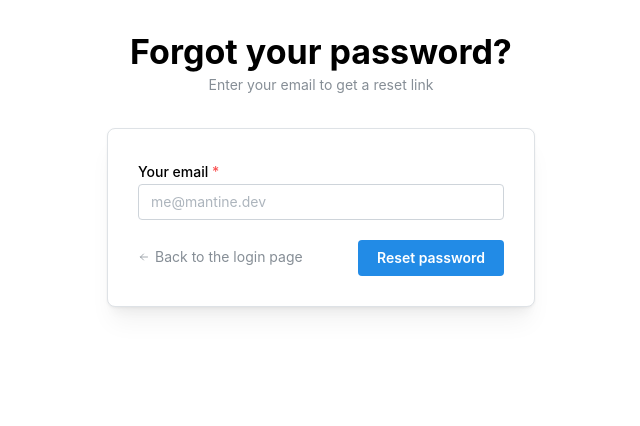
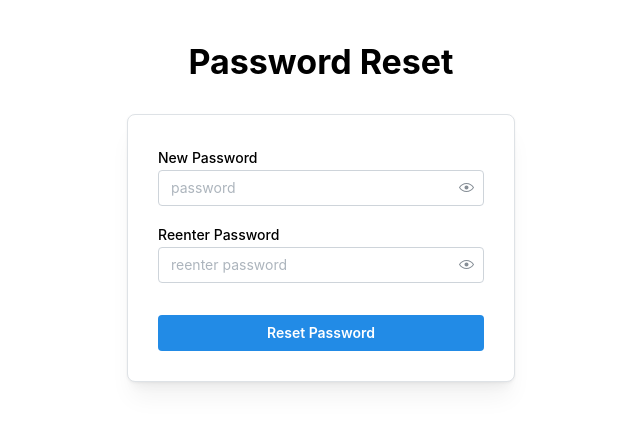
Before and after one commit to Kripesh12/project-v1, a React (Vite) app: page /reset in a window 1280 px wide. Shown: the top 426 px of the page, without its empty margins (319-959 px from the left). Built offline with nearby package versions, Linux system fonts and the light colour scheme.

Commit message:
Implemented sending mail for password reset

```diff
--- /dev/null
+++ b/src/Routes/auth/forgetRoute.jsx
@@ -0,0 +1,8 @@
+import ForgetPasswordPage from "../../page/auth/ForgetPasswordPage";
+
+const forgetRoute = {
+  path: "/forget",
+  element: <ForgetPasswordPage />,
+};
+
+export default forgetRoute;
--- a/src/Routes/auth/resetRoute.jsx
+++ b/src/Routes/auth/resetRoute.jsx
@@ -1,8 +1,8 @@
-import ForgetPasswordPage from "../../page/auth/ForgetPasswordPage";
+import PasswordReset from "../../page/auth/PasswordReset";
 
 const resetRoute = {
   path: "/reset",
-  element: <ForgetPasswordPage />,
+  element: <PasswordReset />,
 };
 
 export default resetRoute;
--- a/src/Routes/index.jsx
+++ b/src/Routes/index.jsx
@@ -2,14 +2,16 @@ import { createBrowserRouter } from "react-router-dom";
 import loginRoute from "./auth/loginRoute";
 import landingPageRoute from "./landingPageRoute";
 import signupRoute from "./auth/signupRoute";
+import forgetRoute from "./auth/forgetRoute";
+import dashboardRoute from "./dashboardRoute";
 import resetRoute from "./auth/resetRoute";
-import dashboardRoute from "./dashboardRoute";
 
 const router = createBrowserRouter([
   landingPageRoute,
   loginRoute,
   signupRoute,
+  forgetRoute,
+  dashboardRoute,
   resetRoute,
-  dashboardRoute,
 ]);
 export default router;
--- a/src/page/auth/ForgetPasswordPage.jsx
+++ b/src/page/auth/ForgetPasswordPage.jsx
@@ -14,9 +14,22 @@ import {
 import { IconArrowLeft } from "@tabler/icons-react";
 import { useNavigate } from "react-router-dom";
 import classes from "./ForgetPasswordPage.module.css";
+import { useState } from "react";
+import api from "../../api";
+import { toast } from "react-toastify";
 
 export default function ForgetPasswordPage() {
   const navigate = useNavigate();
+  const [email, setEmail] = useState("");
+
+  async function handleSubmit() {
+    try {
+      await api.post("/forgot-password", { email: email });
+      toast.success("Reset email send");
+    } catch (e) {
+      toast.error(e.message);
+    }
+  }
   return (
     <Container size={460} my={30}>
       <Title className={classes.title} ta="center">
@@ -27,7 +40,12 @@ export default function ForgetPasswordPage() {
       </Text>
 
       <Paper withBorder shadow="md" p={30} radius="md" mt="xl">
-        <TextInput label="Your email" placeholder="me@mantine.dev" required />
+        <TextInput
+          label="Your email"
+          placeholder="me@mantine.dev"
+          required
+          onChange={(e) => setEmail(e.target.value)}
+        />
         <Group justify="space-between" mt="lg" className={classes.controls}>
           <Anchor c="dimmed" size="sm" className={classes.control}>
             <Center inline>
@@ -40,7 +58,9 @@ export default function ForgetPasswordPage() {
               </Box>
             </Center>
           </Anchor>
-          <Button className={classes.control}>Reset password</Button>
+          <Button className={classes.control} onClick={handleSubmit}>
+            Reset password
+          </Button>
         </Group>
       </Paper>
     </Container>
--- /dev/null
+++ b/src/page/auth/PasswordReset.jsx
@@ -0,0 +1,70 @@
+import { PasswordInput, Paper, Title, Container, Button } from "@mantine/core";
+import classes from "./PasswordReset.module.css";
+import { useNavigate } from "react-router-dom";
+import { useForm } from "@mantine/form";
+import { useContext, useState } from "react";
+import api from "../../api";
+import { toast } from "react-toastify";
+import { UserContext } from "../../App";
+
+export default function PasswordReset() {
+  const user = useContext(UserContext);
+  const { token, UpdateToken } = user;
+  const navigate = useNavigate();
+  const [loading, settLoading] = useState(false);
+  const form = useForm({
+    mode: "uncontrolled",
+    initialValues: { email: "", password: "" },
+    validate: {
+      email: (value) => (/^\S+@\S+$/.test(value) ? null : "Invalid email"),
+      password: (value) =>
+        value.length < 6 ? "Password must be atleast 6 character long" : null,
+    },
+  });
+  async function handelSubmit() {
+    try {
+      settLoading(true);
+      const data = await api.post("/login", form.getValues());
+      UpdateToken(data.data.token);
+      navigate("/dashboard");
+      toast.success("Login Sucessfully");
+    } catch (e) {
+      console.log();
+      if (e.response.status == 400) {
+        toast.error("Incorrect login or password");
+        return;
+      }
+      toast.error(e.message);
+    } finally {
+      settLoading(false);
+    }
+  }
+  return (
+    <Container size={420} my={40}>
+      <Title ta="center" className={classes.title}>
+        Password Reset
+      </Title>
+
+      <Paper withBorder shadow="md" p={30} mt={30} radius="md">
+        <form onSubmit={form.onSubmit(handelSubmit)}>
+          <PasswordInput
+            label="New Password"
+            placeholder="password"
+            key={form.key("email")}
+            {...form.getInputProps("email")}
+          />
+          <PasswordInput
+            label="Reenter Password"
+            placeholder="reenter password"
+            mt="md"
+            key={form.key("password")}
+            {...form.getInputProps("password")}
+          />
+          <Button fullWidth mt="xl" type="submit" loading={loading}>
+            Reset Password
+          </Button>
+        </form>
+      </Paper>
+    </Container>
+  );
+}
--- /dev/null
+++ b/src/page/auth/PasswordReset.module.css
@@ -0,0 +1,4 @@
+.title {
+  font-family: Greycliff CF, var(--mantine-font-family);
+  font-weight: 900;
+}
```
